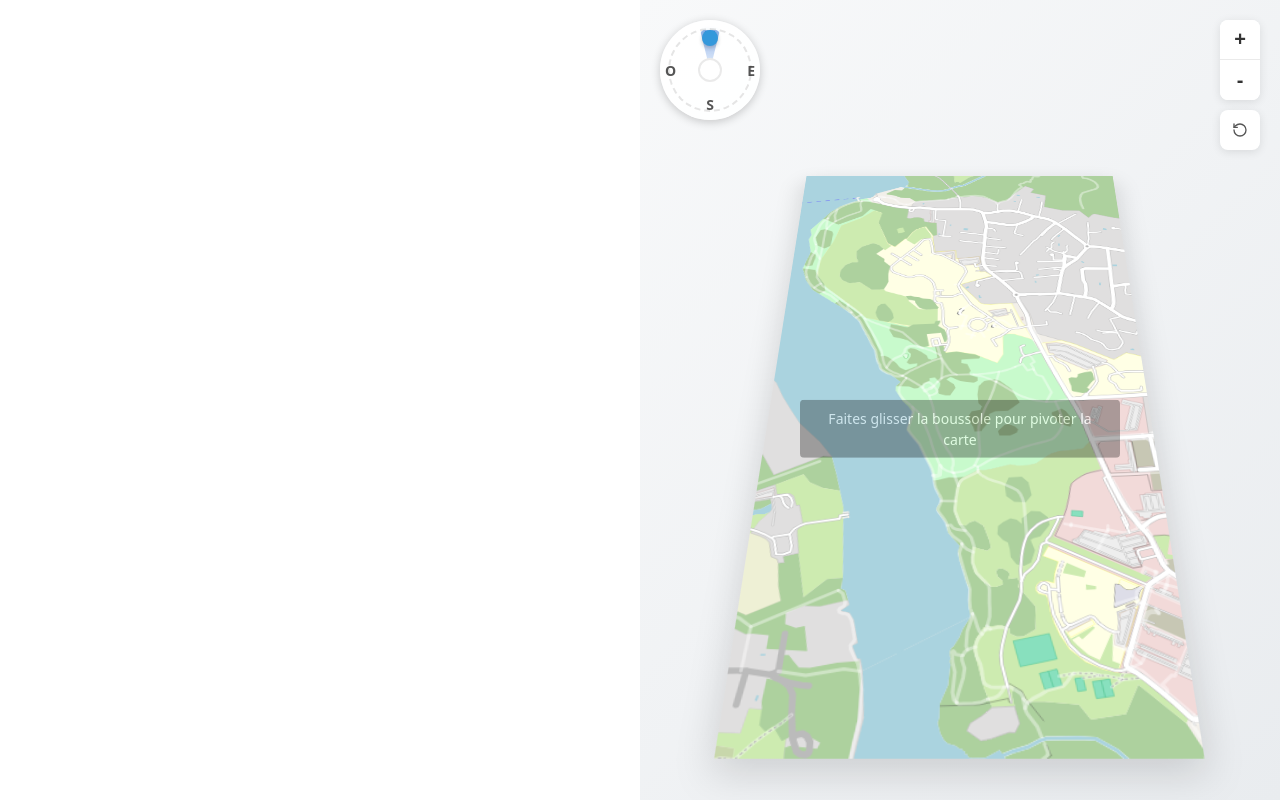
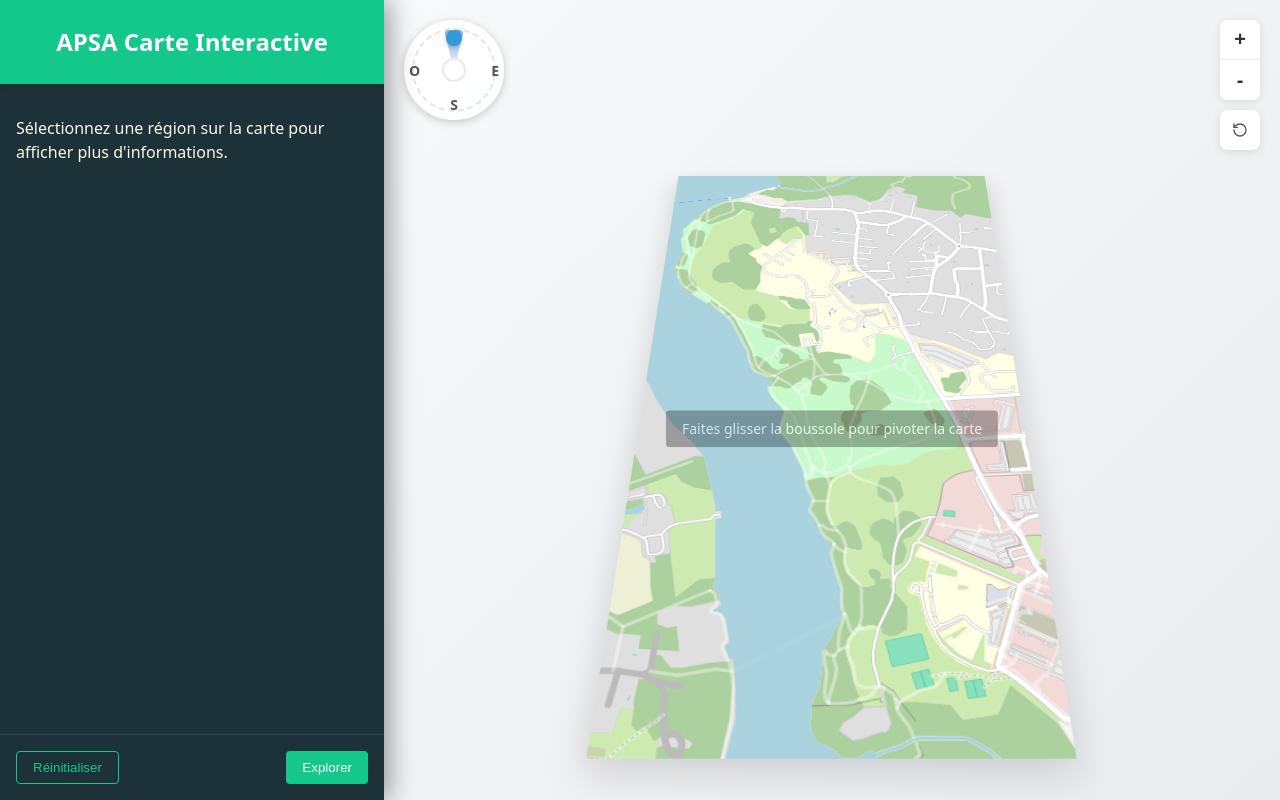
Before and after one commit to Anox-Leo/Webdev-map-vanilla, a website built with Vite: page map-apsa/index.html in a window 1280 px wide. Built offline with nearby package versions, Linux system fonts and the light colour scheme.

Commit message:
:sparkles: add sidebar

```diff
--- a/map-apsa/src/components/map/Map.css
+++ b/map-apsa/src/components/map/Map.css
@@ -10,6 +10,7 @@
   -webkit-user-select: none;
   background: linear-gradient(135deg, #f8f9fa 0%, #e9ecef 100%);
   margin-left: auto; /* Positionner à droite */
+  z-index: 5; /* Z-index inférieur à celui de la sidebar */
 }
 
 /* Vue de la carte (conteneur du SVG) */
--- a/map-apsa/src/components/map/Map.ts
+++ b/map-apsa/src/components/map/Map.ts
@@ -51,6 +51,11 @@ export class Map {
   }
 
   private render(): void {
-    this.container.innerHTML = this.template;
+    // On crée un élément div pour contenir la carte
+    const mapWrapper = document.createElement('div');
+    mapWrapper.innerHTML = this.template;
+
+    // On ajoute notre élément au conteneur
+    this.container.appendChild(mapWrapper.firstElementChild as HTMLElement);
   }
 }
--- a/map-apsa/src/components/map/MapController.ts
+++ b/map-apsa/src/components/map/MapController.ts
@@ -36,7 +36,7 @@ export class MapController {
 
     // Vérifier que tous les éléments sont présents
     if (!this.mapContainer || !this.mapView || !this.mapSvg) {
-      console.error('Certains éléments de la carte n\'ont pas été trouvés');
+      // Les éléments requis n'ont pas été trouvés
       return;
     }
 
--- /dev/null
+++ b/map-apsa/src/components/sidebar/Sidebar.css
@@ -0,0 +1,135 @@
+.sidebar {
+  width: 30%;
+  height: 100vh;
+  background-color: var(--color-secondary);
+  color: var(--color-neutral);
+  display: flex;
+  flex-direction: column;
+  box-shadow: 5px 0 25px rgba(0, 0, 0, 0.4);
+  transition: width 0.3s ease;
+  overflow: hidden;
+  position: relative;
+  z-index: 10;
+}
+
+.sidebar-header {
+  padding: 1.5rem;
+  background-color: var(--color-primary);
+  color: white;
+  text-align: center;
+  box-shadow: 0 2px 5px rgba(0, 0, 0, 0.1);
+}
+
+.sidebar-header h1 {
+  margin: 0;
+  font-size: 1.5rem;
+  font-weight: 600;
+}
+
+.sidebar-content {
+  flex: 1;
+  padding: 1rem;
+  overflow-y: auto;
+  scrollbar-width: thin;
+}
+
+.sidebar-content::-webkit-scrollbar {
+  width: 6px;
+}
+
+.sidebar-content::-webkit-scrollbar-track {
+  background: rgba(0, 0, 0, 0.1);
+}
+
+.sidebar-content::-webkit-scrollbar-thumb {
+  background: var(--color-primary);
+  border-radius: 3px;
+}
+
+.sidebar-footer {
+  padding: 1rem;
+  display: flex;
+  justify-content: space-between;
+  border-top: 1px solid rgba(255, 255, 255, 0.1);
+}
+
+.action-btn {
+  padding: 0.5rem 1rem;
+  background-color: var(--color-primary);
+  color: white;
+  border: none;
+  border-radius: 4px;
+  cursor: pointer;
+  transition: background-color 0.2s;
+  font-weight: 500;
+}
+
+.action-btn:hover {
+  background-color: #10a675;
+}
+
+.action-btn.secondary {
+  background-color: transparent;
+  border: 1px solid var(--color-primary);
+  color: var(--color-primary);
+}
+
+.action-btn.secondary:hover {
+  background-color: rgba(20, 199, 139, 0.1);
+}
+
+/* Bouton de basculement mobile */
+.sidebar-toggle-btn {
+  display: none;
+  position: fixed;
+  top: 1rem;
+  left: 1rem;
+  z-index: 200;
+  width: 44px;
+  height: 44px;
+  background-color: var(--color-primary);
+  color: white;
+  border: none;
+  border-radius: 50%;
+  font-size: 1.5rem;
+  cursor: pointer;
+  box-shadow: 0 2px 10px rgba(0, 0, 0, 0.2);
+  transition: background-color 0.2s;
+}
+
+.sidebar-toggle-btn:hover {
+  background-color: #10a675;
+}
+
+/* Responsive design */
+@media screen and (max-width: 1024px) {
+  .sidebar {
+    width: 40%;
+  }
+}
+
+@media screen and (max-width: 768px) {
+  .sidebar {
+    width: 50%;
+  }
+}
+
+@media screen and (max-width: 480px) {
+  .sidebar {
+    width: 80%;
+    position: absolute;
+    left: 0;
+    z-index: 100;
+    transform: translateX(-100%);
+    transition: transform 0.3s ease;
+  }
+
+  .sidebar.open {
+    transform: translateX(0);
+    box-shadow: 0 0 20px rgba(0, 0, 0, 0.5);
+  }
+
+  .sidebar-toggle-btn {
+    display: block;
+  }
+}
--- /dev/null
+++ b/map-apsa/src/components/sidebar/Sidebar.ts
@@ -0,0 +1,112 @@
+import './Sidebar.css';
+
+export class Sidebar {
+  private container: HTMLElement;
+  private template = `
+    <div class="sidebar" id="sidebar">
+      <div class="sidebar-header">
+        <h1>APSA Carte Interactive</h1>
+      </div>
+
+      <div class="sidebar-content" id="sidebar-content">
+        <!-- Le contenu dynamique sera injecté ici -->
+        <p>Sélectionnez une région sur la carte pour afficher plus d'informations.</p>
+      </div>
+
+      <div class="sidebar-footer">
+        <button class="action-btn secondary" id="sidebar-reset">Réinitialiser</button>
+        <button class="action-btn" id="sidebar-action">Explorer</button>
+      </div>
+    </div>
+  `;
+  private sidebarElement: HTMLElement | null = null;
+
+  constructor(container: HTMLElement) {
+    this.container = container;
+    this.render();
+    this.setupEventListeners();
+  }
+
+  private render(): void {
+    // On crée un élément div pour contenir le sidebar
+    const sidebarWrapper = document.createElement('div');
+    sidebarWrapper.innerHTML = this.template;
+
+    // On ajoute notre élément au conteneur
+    this.container.appendChild(sidebarWrapper.firstElementChild as HTMLElement);
+
+    // On stocke une référence à notre élément sidebar
+    this.sidebarElement = document.getElementById('sidebar');
+  }
+
+  private setupEventListeners(): void {
+    const resetButton = document.getElementById('sidebar-reset');
+    const actionButton = document.getElementById('sidebar-action');
+
+    if (resetButton) {
+      resetButton.addEventListener('click', () => {
+        this.resetContent();
+      });
+    }
+
+    if (actionButton) {
+      actionButton.addEventListener('click', () => {
+        this.performAction();
+      });
+    }
+
+    // Pour les appareils mobiles - gestion du menu
+    const mediaQuery = window.matchMedia('(max-width: 480px)');
+    this.handleResponsiveLayout(mediaQuery);
+    mediaQuery.addEventListener('change', (e) => this.handleResponsiveLayout(e));
+  }
+
+  private handleResponsiveLayout(e: MediaQueryListEvent | MediaQueryList): void {
+    if (e.matches) {
+      // Créer un bouton pour ouvrir/fermer le menu sur mobile si nécessaire
+      if (!document.getElementById('sidebar-toggle')) {
+        const toggleButton = document.createElement('button');
+        toggleButton.id = 'sidebar-toggle';
+        toggleButton.className = 'sidebar-toggle-btn';
+        toggleButton.innerHTML = '☰';
+
+        toggleButton.addEventListener('click', () => {
+          const sidebar = document.getElementById('sidebar');
+          sidebar?.classList.toggle('open');
+        });
+
+        document.body.appendChild(toggleButton);
+      }
+    } else {
+      // Supprimer le bouton si on est en mode desktop
+      const toggleButton = document.getElementById('sidebar-toggle');
+      if (toggleButton) {
+        toggleButton.remove();
+      }
+    }
+  }
+
+  /**
+   * Met à jour le contenu du panneau latéral
+   */
+  public updateContent(content: string): void {
+    const contentContainer = document.getElementById('sidebar-content');
+    if (contentContainer) {
+      contentContainer.innerHTML = content;
+    }
+  }
+
+  /**
+   * Réinitialise le contenu
+   */
+  private resetContent(): void {
+    this.updateContent('<p>Sélectionnez une région sur la carte pour afficher plus d\'informations.</p>');
+  }
+
+  /**
+   * Exécute l'action principale
+   */
+  private performAction(): void {
+    // Action principale à implémenter
+  }
+}
--- a/map-apsa/src/main.ts
+++ b/map-apsa/src/main.ts
@@ -1,5 +1,6 @@
 import './style.css'
 import { Map } from './components/map/Map'
+import { Sidebar } from './components/sidebar/Sidebar'
 import { DomUtils } from './utils/DomUtils'
 
 /**
@@ -14,10 +15,13 @@ function initApp() {
   const mainContent = DomUtils.getElementById<HTMLDivElement>('main-content')
 
   if (mainContent) {
-    // Initialisation de la carte uniquement
-    new Map(mainContent)
+    // Initialisation du panneau latéral
+    const sidebar = new Sidebar(mainContent)
+
+    // Initialisation de la carte
+    const map = new Map(mainContent)
   } else {
-    console.error('Impossible de trouver le conteneur principal')
+    // Le conteneur principal n'a pas été trouvé
   }
 }
 
--- a/map-apsa/src/style.css
+++ b/map-apsa/src/style.css
@@ -29,14 +29,27 @@ body {
   margin: 0;
   padding: 0;
   display: flex;
-  justify-content: flex-end; /* Aligner le contenu à droite */
 }
 
 #main-content {
   width: 100%;
   height: 100%;
   display: flex;
-  justify-content: flex-end; /* Aligner le contenu à droite */
+  flex-direction: row;
+  position: relative;
+  overflow: hidden;
+}
+
+/* Assure que les composants enfants s'empilent correctement */
+#main-content > * {
+  position: relative;
+}
+
+.map-container {
+  flex: 1;
+  height: 100%;
+  position: relative;
+  min-width: 0; /* Pour éviter que la carte ne déborde */
 }
 
 /* Mode clair */
@@ -55,4 +68,14 @@ body {
   .map-container {
     width: 100%;
   }
+
+  #main-content {
+    flex-direction: column;
+  }
+
+  .sidebar {
+    width: 100% !important; /* Force la largeur en mode mobile */
+    height: auto !important;
+    min-height: 30vh;
+  }
 }
```
